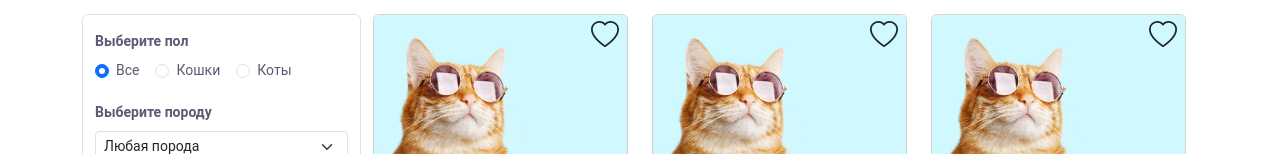
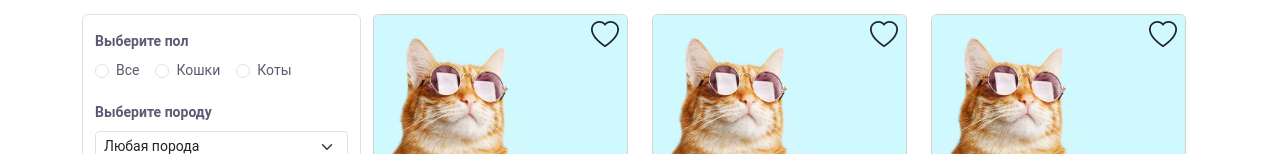
Before and after one commit to vkRadchenko/kotocafe, a React (Create React App) app: page / in a window 1280 px wide. Shown: the part 207-361 px from the top of the page. Built offline with nearby package versions, Linux system fonts and the light colour scheme.

Commit message:
refactor: rename function event

```diff
--- a/src/components/blocks/filter/sexFilter/inputSex.tsx
+++ b/src/components/blocks/filter/sexFilter/inputSex.tsx
@@ -3,9 +3,9 @@ type inputOptions = {
   name: string
   id: string
   value: string
-  defaultChecked?: boolean
+  checked?: boolean
   labelContent: string
-  onInputClick?: (params: string) => void
+  onInputChange?: (params: string) => void
 }
 
 const InputSex: React.FC<inputOptions> = ({
@@ -13,9 +13,9 @@ const InputSex: React.FC<inputOptions> = ({
   name,
   id,
   value,
-  defaultChecked,
+  checked,
   labelContent,
-  onInputClick = () => {},
+  onInputChange = () => {},
 }) => {
   return (
     <div className="form-check form-check-inline">
@@ -25,8 +25,8 @@ const InputSex: React.FC<inputOptions> = ({
         name={name}
         id={id}
         value={value}
-        defaultChecked={defaultChecked}
-        onClick={() => onInputClick(value)}
+        checked={checked}
+        onChange={() => onInputChange(value)}
       />
       <label className="form-check-label" htmlFor={id}>
         {labelContent}
```
